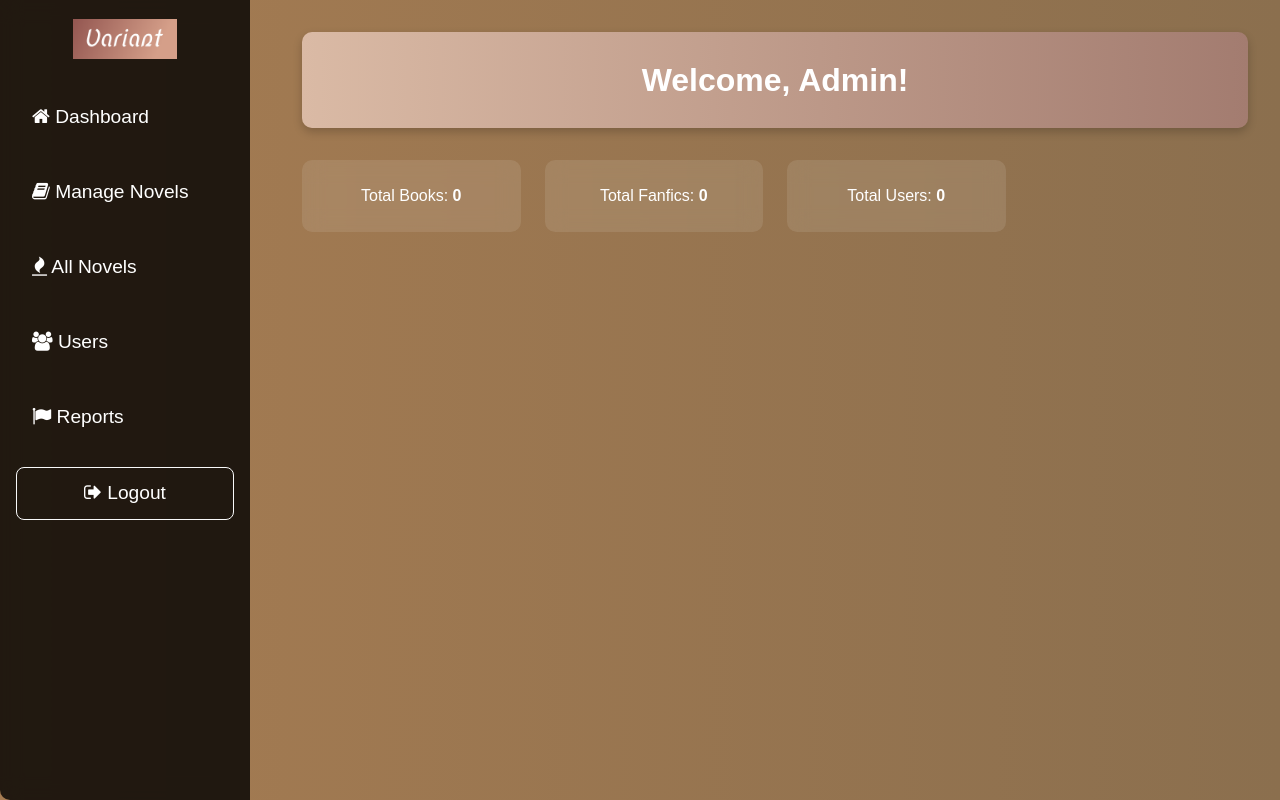
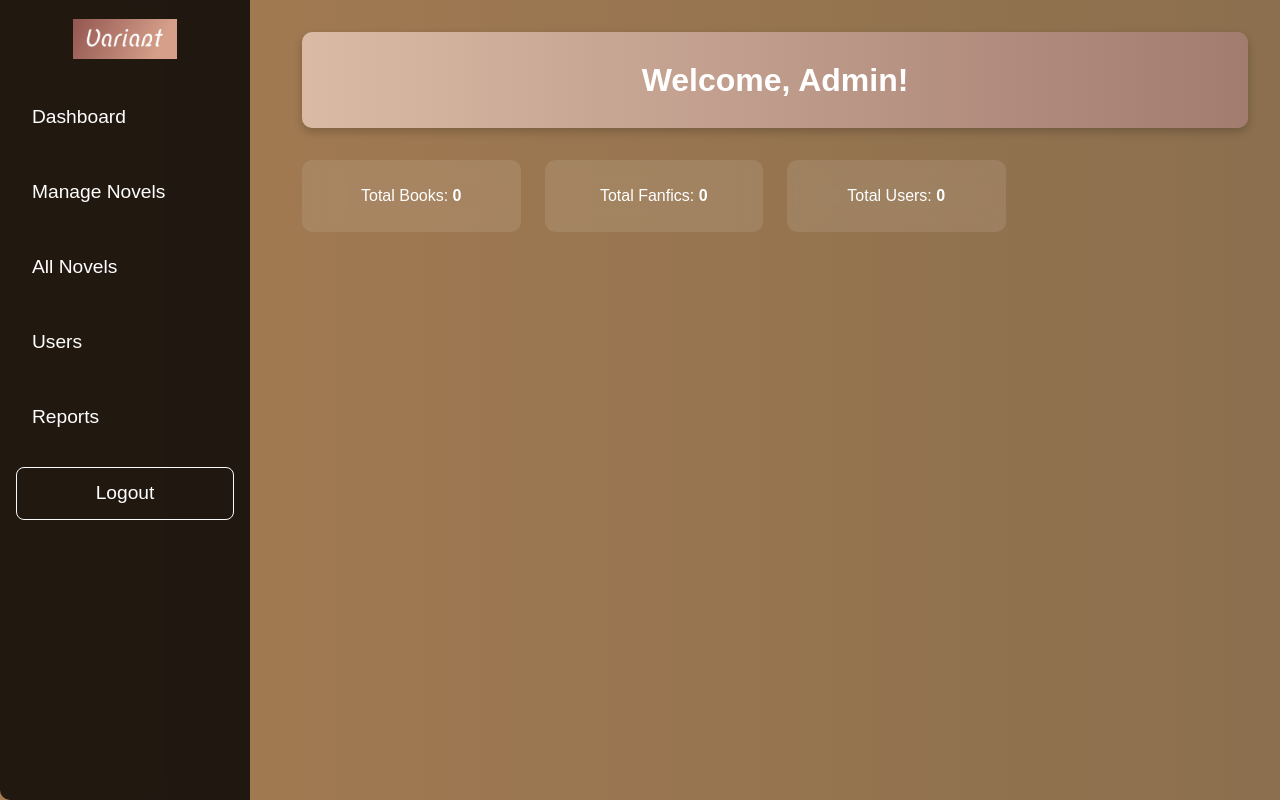
Before and after one commit to Aarya-Shinde/Variant, a PHP site: page /scrape/pages/admin_dashboard.php in a window 1280 px wide. Run offline with PHP 8.4, Linux system fonts and the light colour scheme; the visitor is signed in with stand-in values (Sample User, id 1); data that the repository does not hold is empty.

Commit message:
Removed the sidebar icons and links

```diff
--- a/pages/admin_dashboard.php
+++ b/pages/admin_dashboard.php
@@ -52,12 +52,12 @@ $totalFanfics = $conn->query("SELECT COUNT(*) AS count FROM Fanfic")->fetch_asso
                 </a> </div>
 
         <ul>
-            <li><a href="admin_dashboard.php"><i class="fa fa-home"></i> Dashboard</a></li>
-            <li><a href="admin/manage_novels.php"><i class="fa fa-book"></i> Manage Novels</a></li>
-            <li><a href="admin/all_novels.php"><i class="fa fa-fire"></i> All Novels</a></li>
-            <li><a href="admin/users.php"><i class="fa fa-users"></i> Users</a></li>
-            <li><a href="admin/reports.php"><i class="fa fa-flag"></i> Reports</a></li>
-            <li><a href="logout.php" class="btn btn-light"><i class="fa fa-sign-out"></i> Logout</a></li>
+            <li><a href="admin_dashboard.php"> Dashboard</a></li>
+            <li><a href="admin/manage_novels.php"> Manage Novels</a></li>
+            <li><a href="admin/all_novels.php"> All Novels</a></li>
+            <li><a href="admin/users.php"> Users</a></li>
+            <li><a href="admin/reports.php"> Reports</a></li>
+            <li><a href="logout.php" class="btn btn-light"> Logout</a></li>
         </ul>
     </div>
 
```
